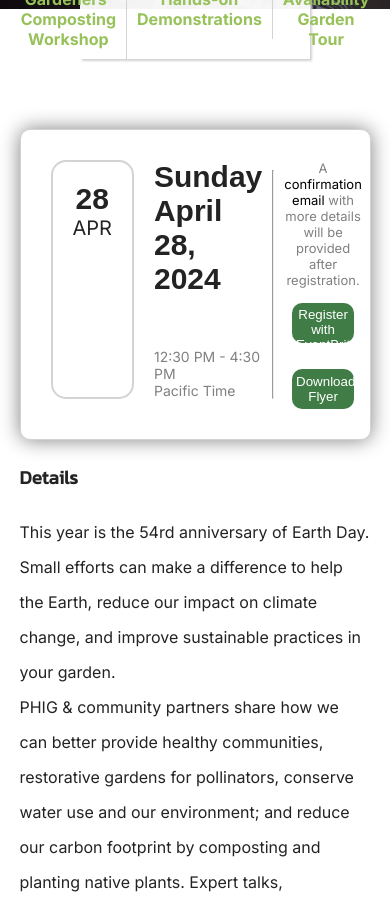
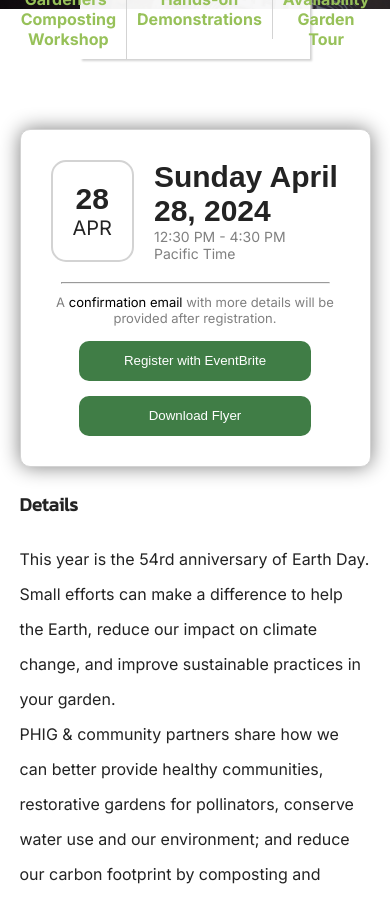
Before and after one commit to ramitaarora/phig-website, a React (Create React App) app: page / in a window 390 px wide. Shown: the part 1760-2661 px from the top of the page. Built offline with nearby package versions, Linux system fonts and the light colour scheme; no server answers; a web font is replaced by a local one.

Commit message:
fixed featured event issue

```diff
--- a/src/components/NurseryResource.jsx
+++ b/src/components/NurseryResource.jsx
@@ -12,7 +12,7 @@ export default function NurseryResource({ name, description, image, link, locati
                     <div className='phone-number'>
                         <span className='phone-icon'>📞  </span>{phone}
                     </div>
-                    <a className='learnmore' href={link} target="_blank">Learn More</a>
+                    <a className='learnmore' href={link} target="_blank" rel="noreferrer">Learn More</a>
                     <div className="arrow"></div>
                 </div>
                 <div className='nurseryres2'>
--- a/src/components/PheaturedEvent.jsx
+++ b/src/components/PheaturedEvent.jsx
@@ -17,8 +17,8 @@ export default function PheaturedEvent() {
 
                 <div id="event-date" className={css`background-color: white; position: relative; top: -150px; width: 35%; padding: 30px; border: 1px solid lightgrey; border-radius: 10px; box-shadow: 0px 0px 20px grey; display: flex; flex-direction: column; justify-content: space-evenly; @media (max-width: 800px) { display: none; }`}>
 
-                    <div className={css`display: flex; margin-bottom: 10px;`}>
-                        <div className={css`margin-right: 20px; border: 2px solid lightgrey; padding: 20px; border-radius: 15px; text-align: center;`}>
+                    <div className={css`display: flex; margin-bottom: 10px; align-items: center;`}>
+                        <div className={css`margin-right: 20px; border: 2px solid lightgrey; padding: 20px; border-radius: 15px; text-align: center; height: fit-content;`}>
                             <h2>28</h2>
                             <p>APR</p>
                         </div>
@@ -52,10 +52,10 @@ export default function PheaturedEvent() {
 
             <div className={css`@media (max-width: 800px) { padding: 5%; width: 100%; margin: 0 auto; }`}>
 
-                <div id="event-date" className={css`background-color: white; padding: 30px; border: 1px solid lightgrey; border-radius: 10px; box-shadow: 0px 0px 20px grey; display: flex; justify-content: space-evenly; @media (min-width: 800px) { display: none; width: 100%; }`}>
+                <div id="event-date" className={css`background-color: white; padding: 30px; border: 1px solid lightgrey; border-radius: 10px; box-shadow: 0px 0px 20px grey; display: flex; justify-content: space-evenly; @media (min-width: 800px) { display: none; width: 100%; } @media (max-width: 550px) { flex-direction: column; }`}>
 
-                    <div className={css`display: flex; margin-bottom: 10px;`}>
-                        <div className={css`margin-right: 20px; border: 2px solid lightgrey; padding: 20px; border-radius: 15px; text-align: center;`}>
+                    <div className={css`display: flex; margin-bottom: 10px; align-items: center;`}>
+                        <div className={css`margin-right: 20px; border: 2px solid lightgrey; padding: 20px; border-radius: 15px; text-align: center; height: fit-content;`}>
                             <h2>28</h2>
                             <p>APR</p>
                         </div>
--- a/src/components/WebsiteResource.jsx
+++ b/src/components/WebsiteResource.jsx
@@ -7,7 +7,7 @@ export default function WebsiteResource({ name, description, image, link }) {
             <div className={css`width: 70%;`}>
                 <h3 className='title'>{name}</h3>
                 <p className='description'>{description}</p>
-                <a className='learnmore' href={link} target="_blank">Learn More</a>
+                <a className='learnmore' href={link} target="_blank" rel="noreferrer">Learn More</a>
                 <div className="arrow"></div>
             </div>
         </div>
```
